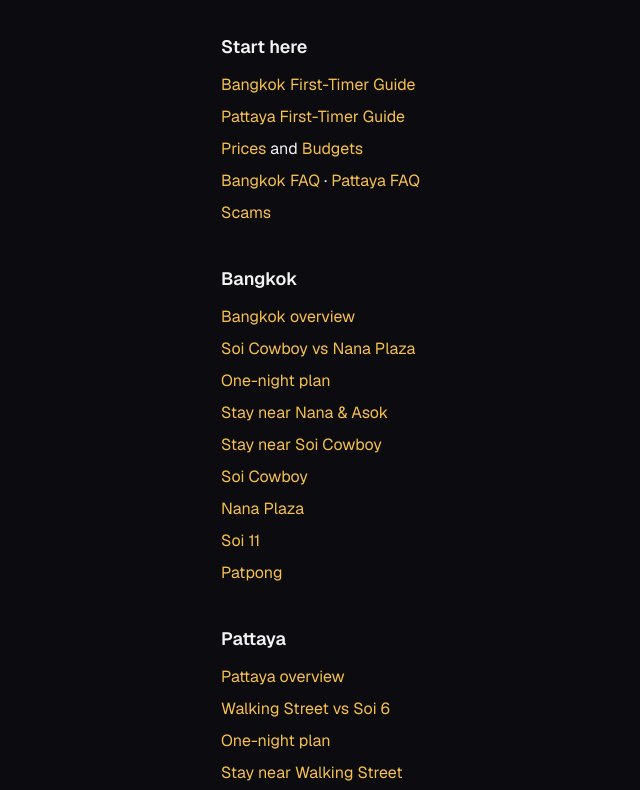
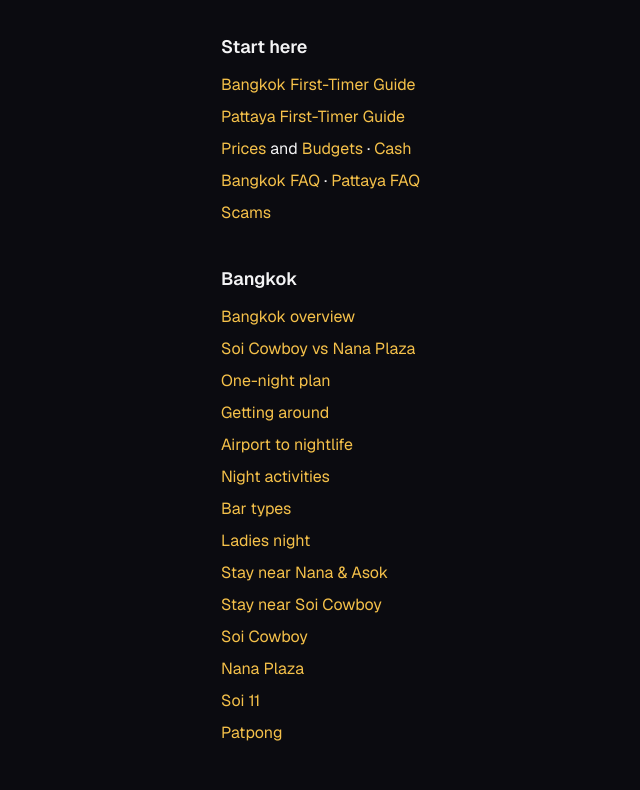
Before and after one commit to ouyowu/thainight-co, a Next.js app: page / in a window 1280 px wide. Shown: the part 520-1310 px from the top of the page, without its empty margins (51-691 px from the left). Built offline with nearby package versions, Linux system fonts and the light colour scheme.

Commit message:
Add airport, activities, bar-types, and cash links on homepage

```diff
--- a/app/page.tsx
+++ b/app/page.tsx
@@ -7,11 +7,15 @@
 
 export const metadata = pageMeta(homeTitle, homeDescription, "/");
 
-
 const bangkokGuides = [
   { href: "/bangkok/", label: "Bangkok overview" },
   { href: "/bangkok/cowboy-vs-nana/", label: "Soi Cowboy vs Nana Plaza" },
   { href: "/bangkok/one-night-plan/", label: "One-night plan" },
+  { href: "/bangkok/getting-around/", label: "Getting around" },
+  { href: "/bangkok/airport/", label: "Airport to nightlife" },
+  { href: "/bangkok/night-activities/", label: "Night activities" },
+  { href: "/bangkok/bar-types/", label: "Bar types" },
+  { href: "/bangkok/ladies-night/", label: "Ladies night" },
   { href: "/bangkok/hotels-nana-asok/", label: "Stay near Nana & Asok" },
   { href: "/bangkok/hotels-soi-cowboy/", label: "Stay near Soi Cowboy" },
   { href: "/bangkok/areas/soi-cowboy/", label: "Soi Cowboy" },
@@ -24,6 +28,10 @@
   { href: "/pattaya/", label: "Pattaya overview" },
   { href: "/pattaya/walking-street-vs-soi-6/", label: "Walking Street vs Soi 6" },
   { href: "/pattaya/one-night-plan/", label: "One-night plan" },
+  { href: "/pattaya/getting-around/", label: "Getting around" },
+  { href: "/pattaya/airport/", label: "Airport to nightlife" },
+  { href: "/pattaya/night-activities/", label: "Night activities" },
+  { href: "/pattaya/bar-types/", label: "Bar types" },
   { href: "/pattaya/hotels-walking-street/", label: "Stay near Walking Street" },
   { href: "/pattaya/areas/walking-street/", label: "Walking Street" },
   { href: "/pattaya/areas/soi-6/", label: "Soi 6" },
@@ -47,7 +55,6 @@
       <p className="mt-2 text-base leading-7 text-zinc-200">
         No fluff. No paid bar rankings. Just what actually works.
       </p>
-
       <p className="mt-8 text-base leading-7 text-zinc-200">
         Recent note (Oct 2026):
         <br />
@@ -64,7 +71,6 @@
           Soi 6
         </Link>
       </p>
-
       <h2 className="mt-10 text-lg font-semibold">Start here</h2>
       <ul className="mt-3 space-y-2">
         <li>
@@ -85,6 +91,10 @@
           <Link href="/budgets/" className="text-accent hover:underline">
             Budgets
           </Link>
+          {" · "}
+          <Link href="/cash/" className="text-accent hover:underline">
+            Cash
+          </Link>
         </li>
         <li>
           <Link href="/bangkok/faq/" className="text-accent hover:underline">
@@ -101,7 +111,6 @@
           </Link>
         </li>
       </ul>
-
       <h2 className="mt-10 text-lg font-semibold">Bangkok</h2>
       <ul className="mt-3 space-y-2">
         {bangkokGuides.map((link) => (
@@ -112,7 +121,6 @@
           </li>
         ))}
       </ul>
-
       <h2 className="mt-10 text-lg font-semibold">Pattaya</h2>
       <ul className="mt-3 space-y-2">
         {pattayaGuides.map((link) => (
@@ -123,7 +131,6 @@
           </li>
         ))}
       </ul>
-
       <p className="mt-10 text-base leading-7 text-zinc-200">
         Thailand’s nightlife moves fast. Prices and rules change. Thai Night collects practical
         information from recent visitor reports so you can plan a night without guessing — then
```
